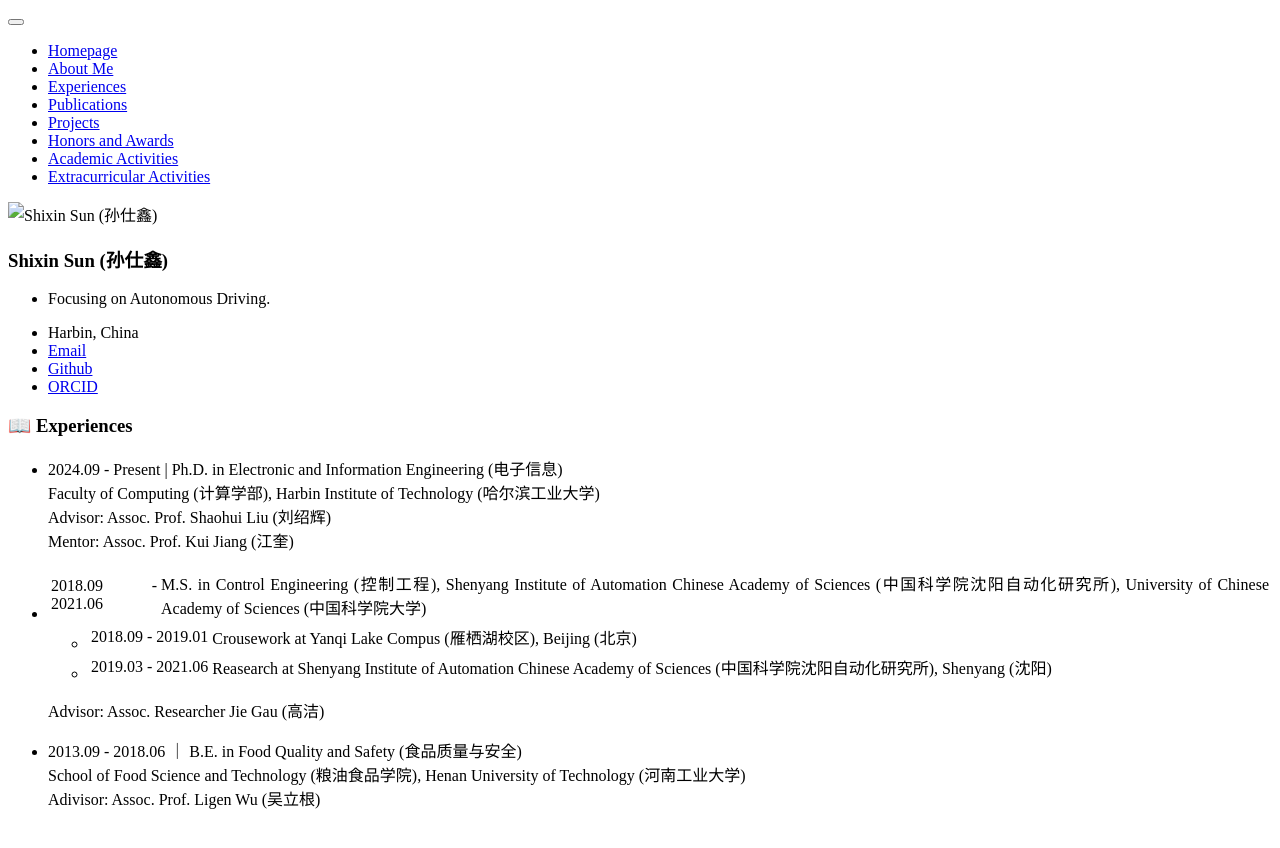
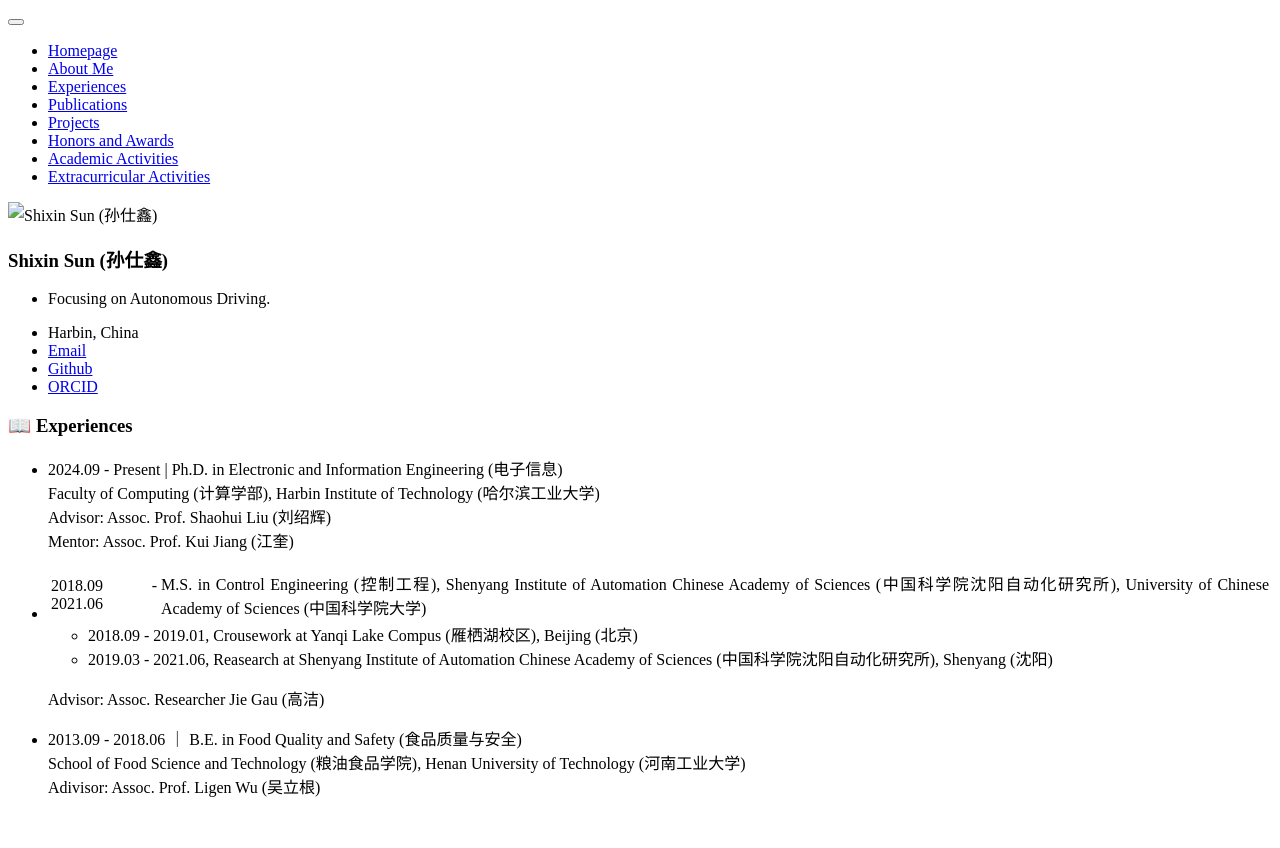
Before and after one commit to ShixinSUN94/shixinsun94.github.io, a Jekyll site: the page built from _pages/includes/2.exp.md, in a window 1280 px wide. Shown: the top 848 px of the page. Built offline with Jekyll 4.4.1, drawn with Linux system fonts in a browser that asks for light colours; our own code applies the rules of GitHub Pages for plain Markdown files.

Commit message:
Update 2.exp.md

```diff
--- a/_pages/includes/2.exp.md
+++ b/_pages/includes/2.exp.md
@@ -6,8 +6,8 @@
   Mentor: Assoc. Prof. Kui Jiang (江奎)
 
 - 2018.09 - 2021.06 | M.S. in Control Engineering (控制工程), Shenyang Institute of Automation Chinese Academy of Sciences (中国科学院沈阳自动化研究所), University of Chinese Academy of Sciences (中国科学院大学)
-  - 2018.09 - 2019.01 | Crousework at Yanqi Lake Compus (雁栖湖校区), Beijing (北京)
-  - 2019.03 - 2021.06 | Reasearch at Shenyang Institute of Automation Chinese Academy of Sciences (中国科学院沈阳自动化研究所), Shenyang (沈阳)
+  - 2018.09 - 2019.01, Crousework at Yanqi Lake Compus (雁栖湖校区), Beijing (北京)
+  - 2019.03 - 2021.06, Reasearch at Shenyang Institute of Automation Chinese Academy of Sciences (中国科学院沈阳自动化研究所), Shenyang (沈阳)
 
 
   Advisor: Assoc. Researcher Jie Gau (高洁)
```
